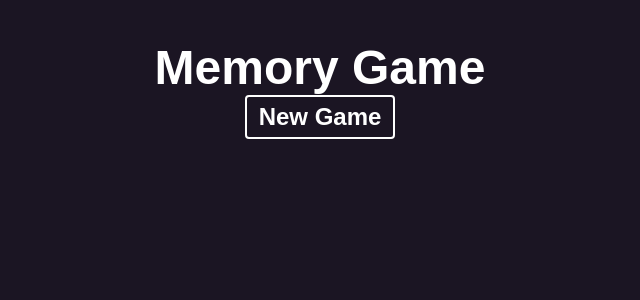
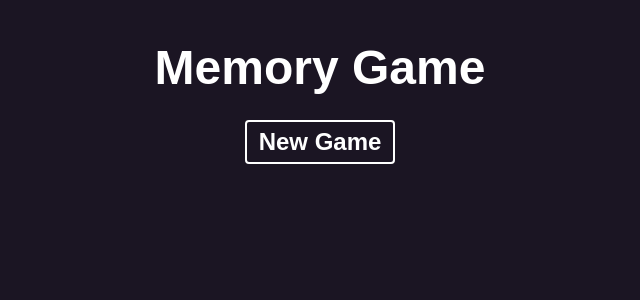
Before and after one commit to brandonfelty/memory-game, a React (Create React App) app: page / in a window 1280 px wide. Shown: the top 300 px of the page, without its empty margins (320-960 px from the left). Built offline with nearby package versions, Linux system fonts and the light colour scheme.

Commit message:
add padding

```diff
--- a/src/styles/App.css
+++ b/src/styles/App.css
@@ -18,3 +18,7 @@ button:hover {
   background: #c23866;
   color: #fff;
 }
+
+h1 {
+  padding-bottom: 25px;
+}
```
